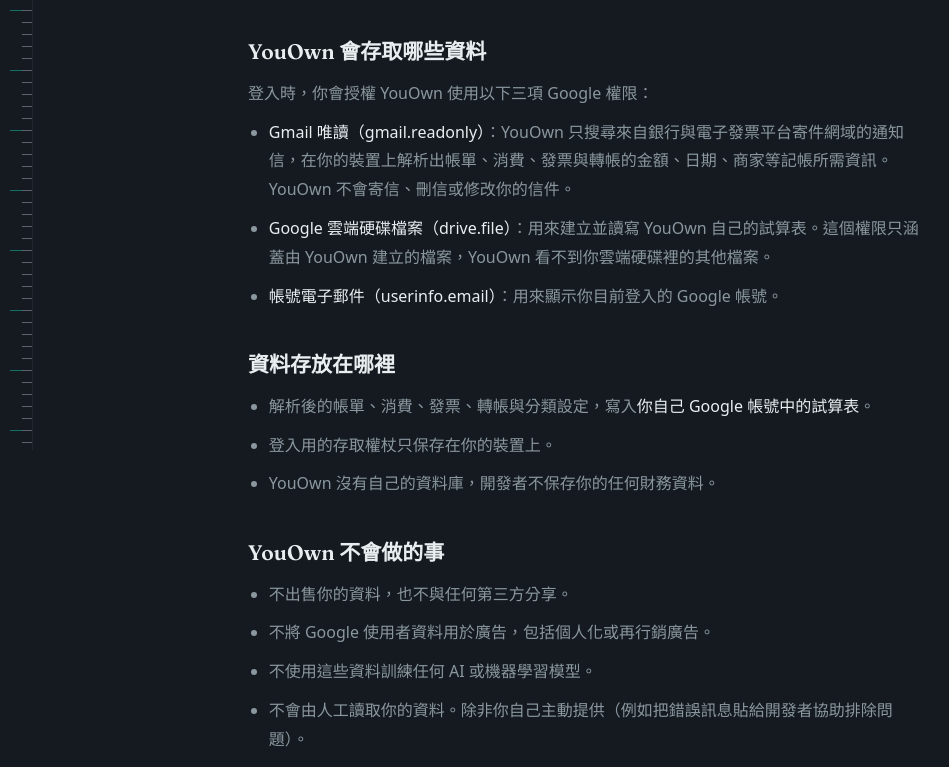
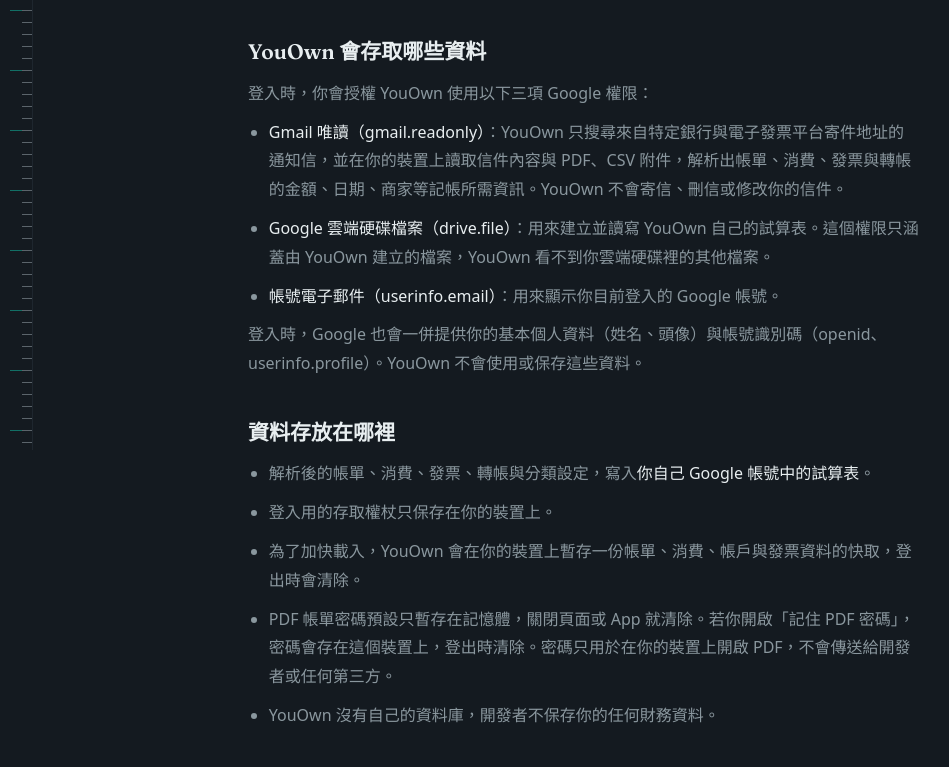
Before and after one commit to vasement-stack/tinylab-web, a plain HTML site: page bills/privacy/index.html in a window 1280 px wide. Shown: the part 350-1117 px from the top of the page, without its empty margins (4-953 px from the left). Drawn offline with Linux system fonts and the light colour scheme.

Commit message:
Update index.html

```diff
--- a/bills/privacy/index.html
+++ b/bills/privacy/index.html
@@ -40,15 +40,18 @@
 <h2 class="serif">YouOwn 會存取哪些資料</h2>
 <p>登入時，你會授權 YouOwn 使用以下三項 Google 權限：</p>
 <ul>
-<li><b>Gmail 唯讀（gmail.readonly）</b>：YouOwn 只搜尋來自銀行與電子發票平台寄件網域的通知信，在你的裝置上解析出帳單、消費、發票與轉帳的金額、日期、商家等記帳所需資訊。YouOwn 不會寄信、刪信或修改你的信件。</li>
+<li><b>Gmail 唯讀（gmail.readonly）</b>：YouOwn 只搜尋來自特定銀行與電子發票平台寄件地址的通知信，並在你的裝置上讀取信件內容與 PDF、CSV 附件，解析出帳單、消費、發票與轉帳的金額、日期、商家等記帳所需資訊。YouOwn 不會寄信、刪信或修改你的信件。</li>
 <li><b>Google 雲端硬碟檔案（drive.file）</b>：用來建立並讀寫 YouOwn 自己的試算表。這個權限只涵蓋由 YouOwn 建立的檔案，YouOwn 看不到你雲端硬碟裡的其他檔案。</li>
 <li><b>帳號電子郵件（userinfo.email）</b>：用來顯示你目前登入的 Google 帳號。</li>
 </ul>
+<p>登入時，Google 也會一併提供你的基本個人資料（姓名、頭像）與帳號識別碼（openid、userinfo.profile）。YouOwn 不會使用或保存這些資料。</p>
 
 <h2 class="serif">資料存放在哪裡</h2>
 <ul>
 <li>解析後的帳單、消費、發票、轉帳與分類設定，寫入<b>你自己 Google 帳號中的試算表</b>。</li>
 <li>登入用的存取權杖只保存在你的裝置上。</li>
+<li>為了加快載入，YouOwn 會在你的裝置上暫存一份帳單、消費、帳戶與發票資料的快取，登出時會清除。</li>
+<li>PDF 帳單密碼預設只暫存在記憶體，關閉頁面或 App 就清除。若你開啟「記住 PDF 密碼」，密碼會存在這個裝置上，登出時清除。密碼只用於在你的裝置上開啟 PDF，不會傳送給開發者或任何第三方。</li>
 <li>YouOwn 沒有自己的資料庫，開發者不保存你的任何財務資料。</li>
 </ul>
 
@@ -72,7 +75,7 @@
 <ul>
 <li><b>撤銷授權</b>：到 Google 帳號的「安全性」→「你的第三方應用程式與服務」，移除 YouOwn，YouOwn 就無法再存取你的 Gmail 與試算表。</li>
 <li><b>刪除資料</b>：你的記帳資料在你自己的 Google 雲端硬碟裡，直接刪除該試算表即可。開發者沒有任何備份。</li>
-<li><b>刪除裝置上的資料</b>：登出 App 或移除 App，就會清除保存在裝置上的登入資訊。</li>
+<li><b>刪除裝置上的資料</b>：在 App 內登出，會清除裝置上的快取與記住的 PDF 密碼；移除 App 也會一併移除裝置上的資料。</li>
 </ul>
 
 <h2 class="serif">Google API 服務使用者資料政策聲明</h2>
```
